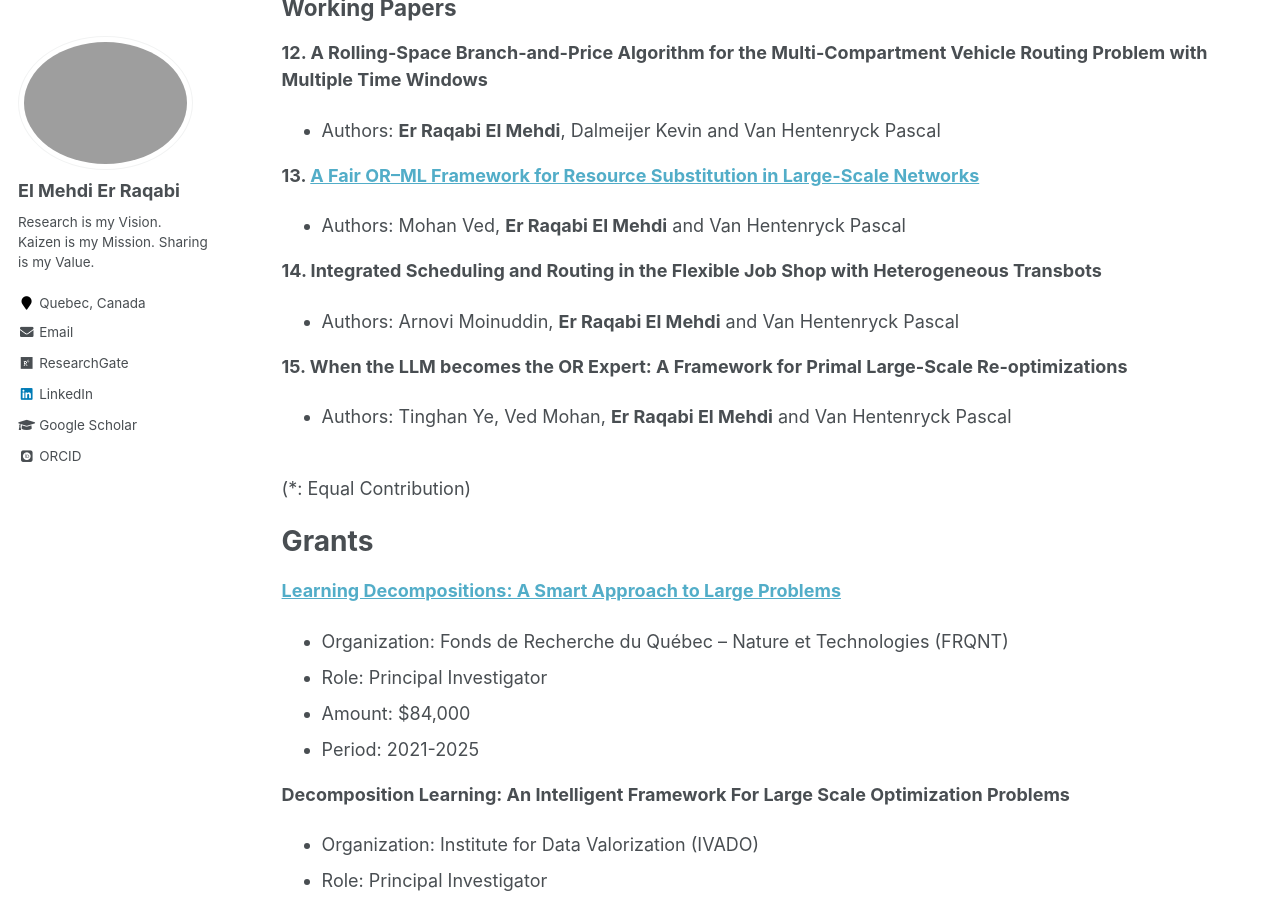
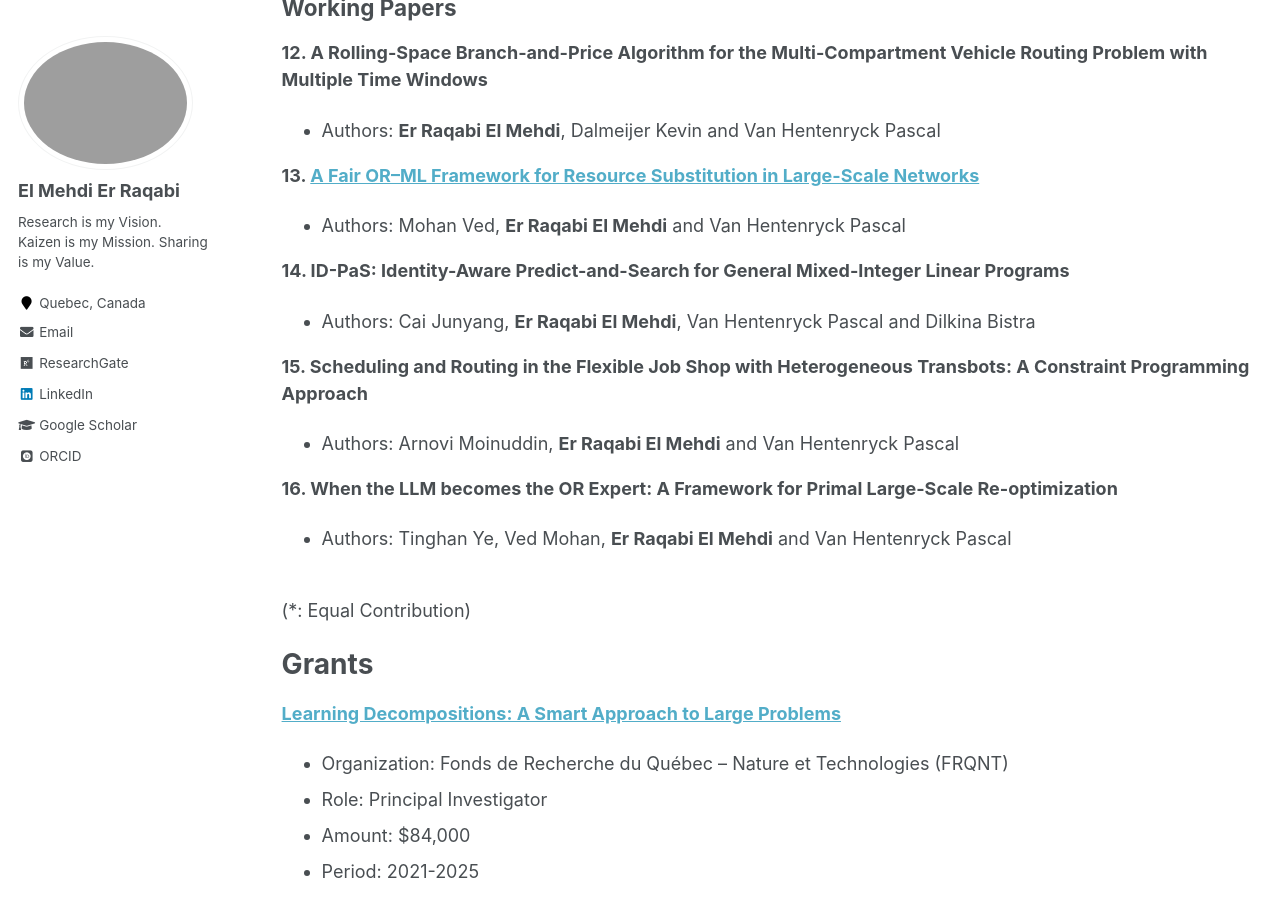
Before and after one commit to RqbMedi/rqbmedi.github.io, a Jekyll site: the page built from _pages/publications.md, in a window 1280 px wide and 900 px high, scrolled down 2274 px. Built offline with Jekyll 4.4.1, drawn with Linux system fonts in a browser that asks for light colours; some web fonts are replaced.

Commit message:
Update publications.md

```diff
--- a/_pages/publications.md
+++ b/_pages/publications.md
@@ -74,10 +74,13 @@ Working Papers
 **13. [A Fair OR–ML Framework for Resource Substitution in Large-Scale Networks](https://arxiv.org/abs/2511.18269)**
  - Authors: Mohan Ved, **Er Raqabi El Mehdi** and Van Hentenryck Pascal
 
-**14. Integrated Scheduling and Routing in the Flexible Job Shop with Heterogeneous Transbots**
+**14. ID-PaS: Identity-Aware Predict-and-Search for General Mixed-Integer Linear Programs**
+ - Authors: Cai Junyang, **Er Raqabi El Mehdi**, Van Hentenryck Pascal and Dilkina Bistra
+
+**15. Scheduling and Routing in the Flexible Job Shop with Heterogeneous Transbots: A Constraint Programming Approach**
  - Authors: Arnovi Moinuddin, **Er Raqabi El Mehdi** and Van Hentenryck Pascal
 
-**15. When the LLM becomes the OR Expert: A Framework for Primal Large-Scale Re-optimizations**
+**16. When the LLM becomes the OR Expert: A Framework for Primal Large-Scale Re-optimization**
  - Authors: Tinghan Ye, Ved Mohan, **Er Raqabi El Mehdi** and Van Hentenryck Pascal
 
 <br>
```
